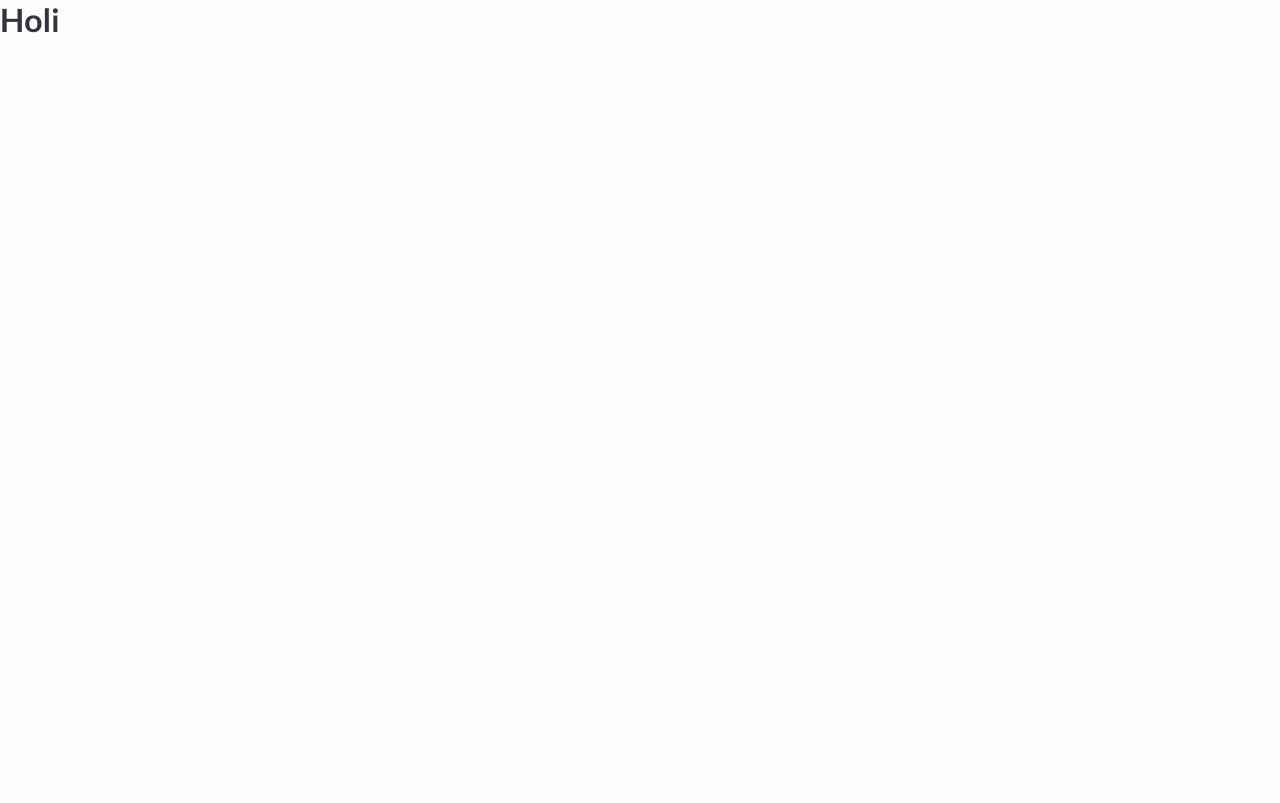
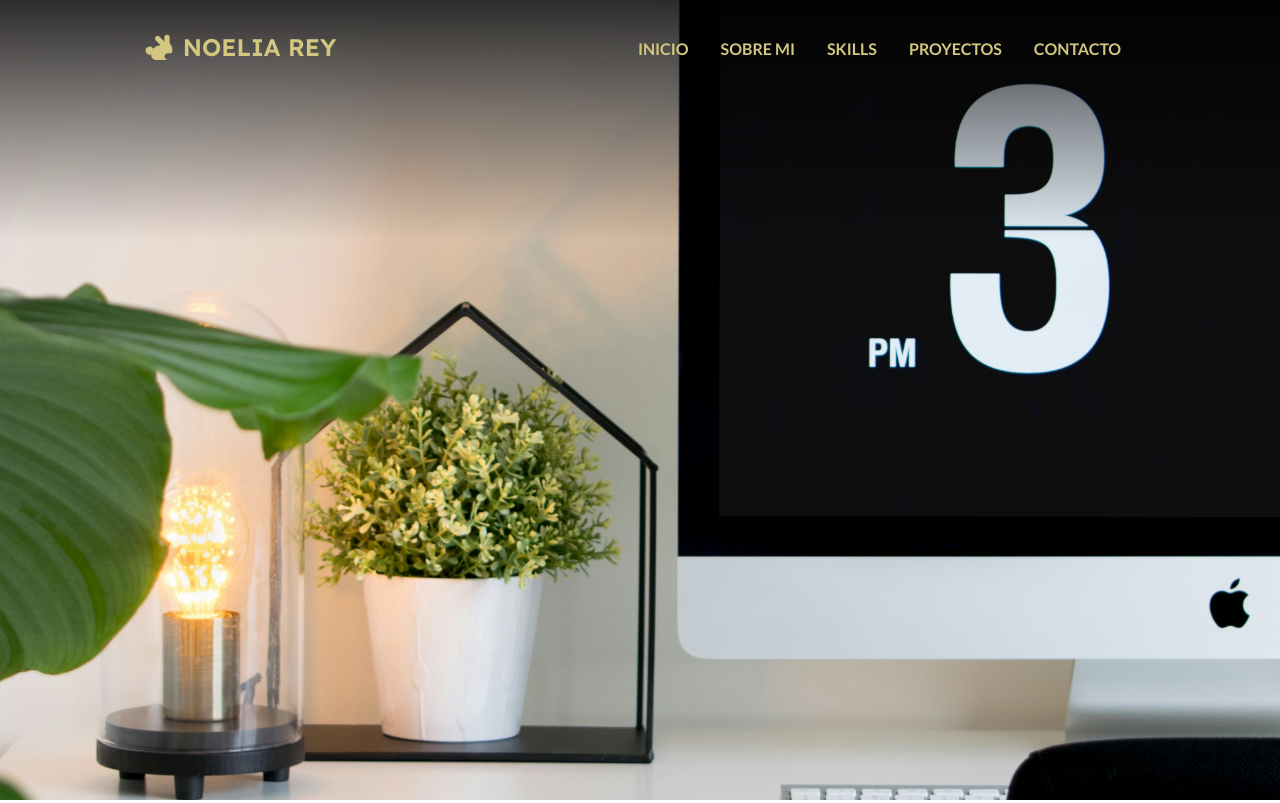
Before and after one commit to Bedknobs/Portafolio, a React (Vite) app in the folder frontend/: page / in a window 1280 px wide. Built offline with nearby package versions, Linux system fonts and the light colour scheme.

Commit message:
Finished coding and cover styles

```diff
--- a/frontend/src/App.jsx
+++ b/frontend/src/App.jsx
@@ -1,12 +1,12 @@
-import './App.css'
+import "./App.css";
+import Home from "./components/home/Home";
 
 function App() {
-
   return (
     <>
-      <h1>Holi</h1>
+      <Home />
     </>
-  )
+  );
 }
 
-export default App
+export default App;
--- /dev/null
+++ b/frontend/src/components/home/Home.jsx
@@ -0,0 +1,25 @@
+import "./home.css";
+
+export default function Home() {
+  return (
+    <>
+      <nav>
+        <section className="navSection">
+          <img src="../../../src/assets/rabbitIcon.svg" alt="Rabbit Icon" />
+          <p>NOELIA REY</p>
+        </section>
+        <section className="navSection">
+          <a href="">INICIO</a>
+          <a href="">SOBRE MI</a>
+          <a href="">SKILLS</a>
+          <a href="">PROYECTOS</a>
+          <a href="">CONTACTO</a>
+        </section>
+      </nav>
+
+      <div className="coverImage">
+        <img src="../../../src/assets/homeImage.jpg" alt="Background" />
+      </div>
+    </>
+  );
+}
--- /dev/null
+++ b/frontend/src/components/home/home.css
@@ -0,0 +1,56 @@
+nav,
+.navSection {
+  display: flex;
+  justify-content: space-around;
+}
+
+nav,
+.navSection a {
+  color: #d3c681;
+  font-weight: 600;
+}
+
+nav {
+  z-index: 5;
+  position: absolute;
+  width: 100%;
+  margin: 2rem auto;
+}
+
+nav p {
+  font-size: 1.5rem;
+  font-family: var(--title-font);
+  margin-left: 0.5rem;
+}
+
+.navSection a {
+  margin: auto 1rem;
+}
+
+.image-container {
+  position: relative;
+}
+
+.coverImage img {
+  width: 100%;
+  height: 100vh;
+  object-fit: cover;
+  position: relative;
+  z-index: 0;
+}
+
+.coverImage::before {
+  content: "";
+  position: absolute;
+  top: 0;
+  left: 0;
+  width: 100%;
+  height: 30vh;
+  background: linear-gradient(to bottom, rgba(0, 0, 0, 0.8), rgba(0, 0, 0, 0));
+  z-index: 1;
+}
+
+nav {
+  position: absolute;
+  z-index: 2;
+}
```
Also changed, not shown: frontend/src/assets/homeImage.jpg (added), frontend/src/assets/rabbitIcon.svg (added), frontend/src/index.css (line endings or trailing spaces).
